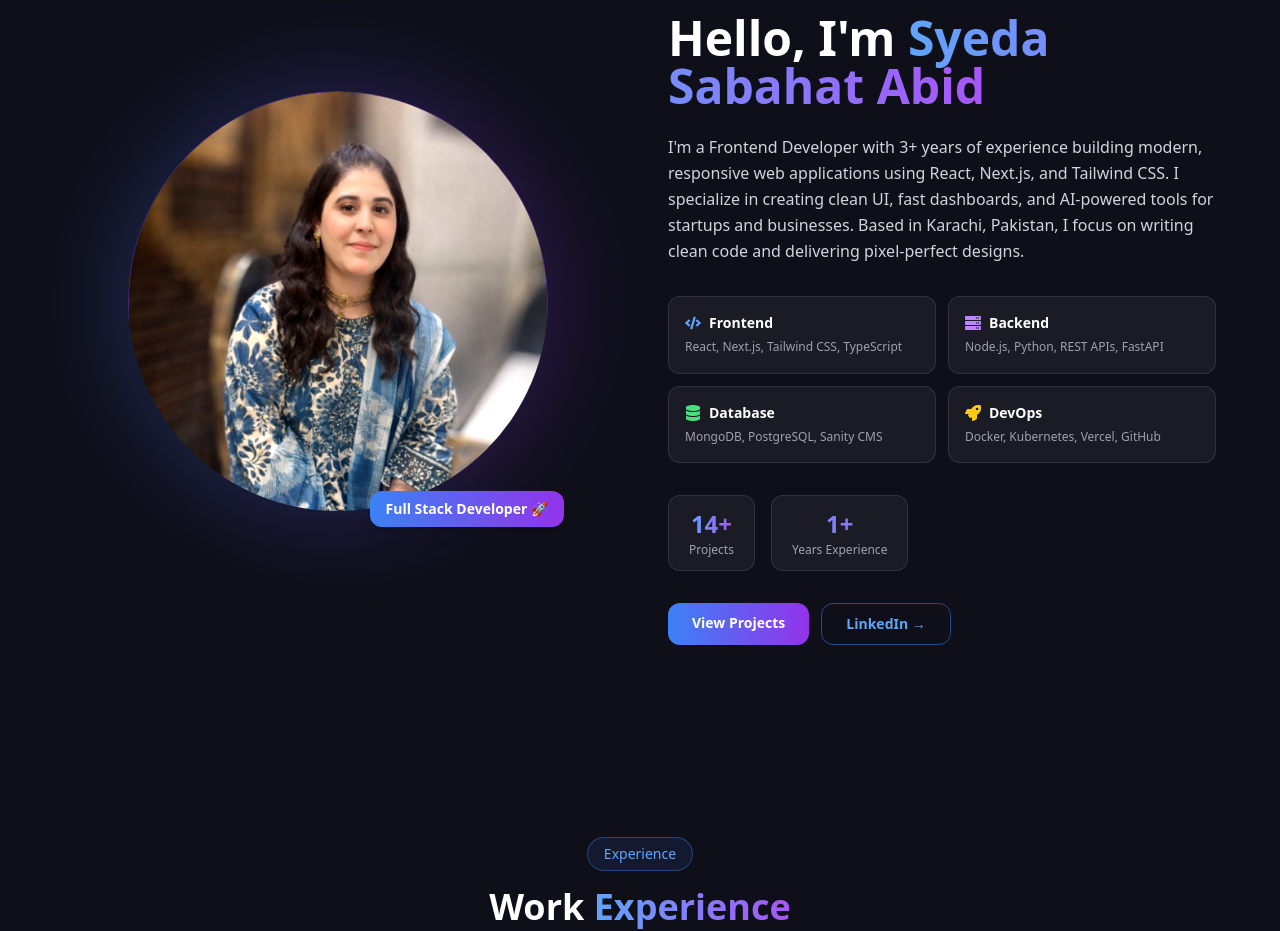
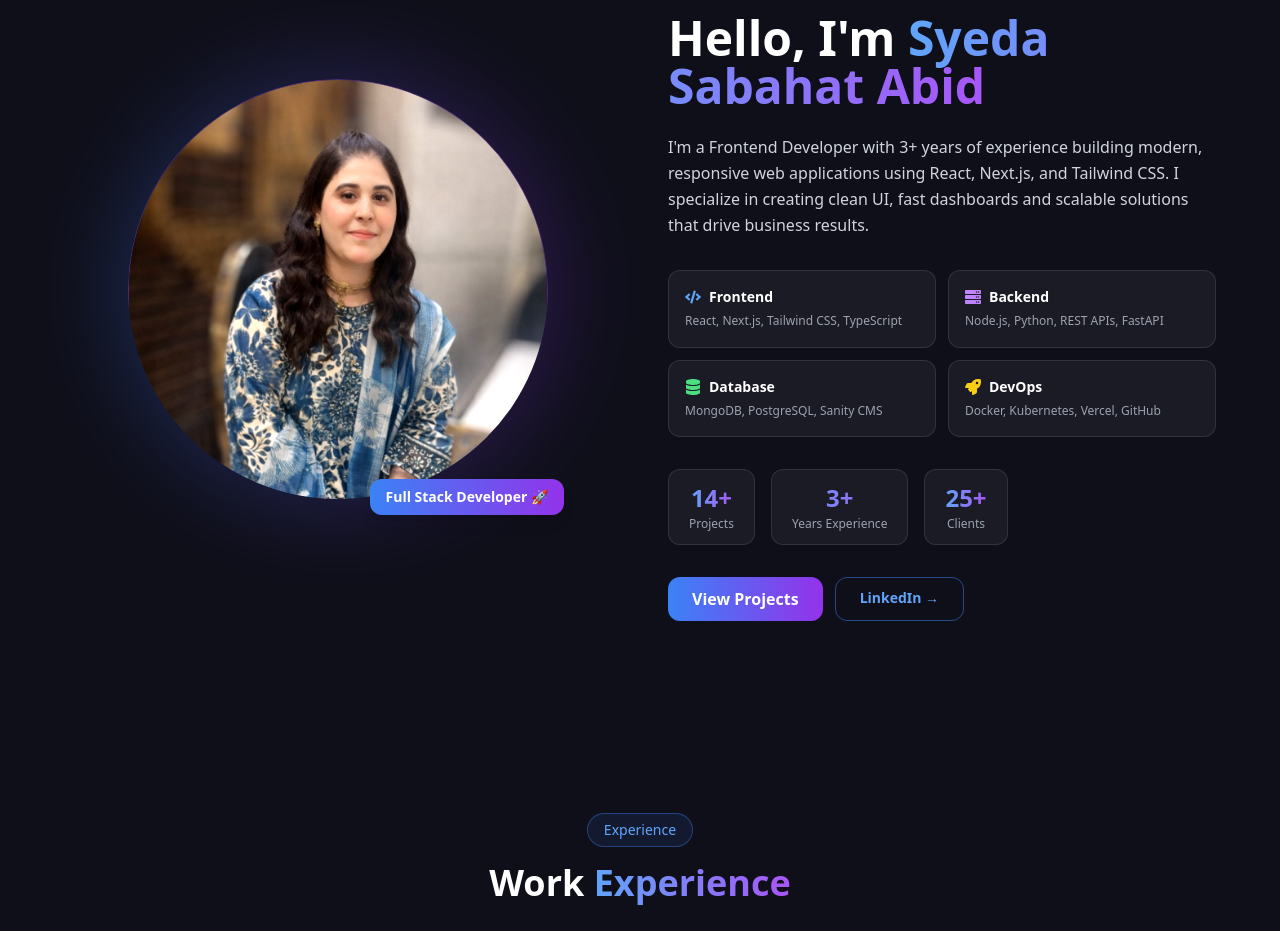
Before and after one commit to sabahatabid/saba-portfolio, a Next.js app: page / in a window 1280 px wide. Shown: the part 940-1871 px from the top of the page. Built offline with nearby package versions, Linux system fonts and the light colour scheme.

Commit message:
Fix: Restore correct stats - 3+ years experience and 25+ clients

```diff
--- a/app/src/components/About.tsx
+++ b/app/src/components/About.tsx
@@ -6,7 +6,8 @@ import { FaCode, FaServer, FaDatabase, FaRocket } from "react-icons/fa";
 
 const stats = [
   { value: "14+", label: "Projects" },
-  { value: "1+", label: "Years Experience" },
+  { value: "3+", label: "Years Experience" },
+  { value: "25+", label: "Clients" },
 ];
 
 const stack = [
@@ -70,7 +71,7 @@ const About = () => {
         </h2>
 
         <p className="text-gray-300 leading-relaxed">
-          I'm a Frontend Developer with 3+ years of experience building modern, responsive web applications using React, Next.js, and Tailwind CSS. I specialize in creating clean UI, fast dashboards, and AI-powered tools for startups and businesses. Based in Karachi, Pakistan, I focus on writing clean code and delivering pixel-perfect designs.
+          I'm a Frontend Developer with 3+ years of experience building modern, responsive web applications using React, Next.js, and Tailwind CSS. I specialize in creating clean UI, fast dashboards and scalable solutions that drive business results.
         </p>
 
         {/* Stack grid */}
@@ -109,7 +110,7 @@ const About = () => {
         <div className="flex flex-wrap gap-3 pt-2 justify-center md:justify-start">
           <a
             href="#projects"
-            className="bg-gradient-to-r from-blue-500 to-purple-600 text-white px-6 py-2.5 rounded-xl font-semibold hover:from-blue-600 hover:to-purple-700 transition-all transform hover:scale-105 text-sm"
+            className="bg-gradient-to-r from-blue-500 to-purple-600 text-white px-6 py-2.5 rounded-xl font-semibold hover:from-blue-600 hover:to-purple-700 transition-all transform hover:scale-105"
           >
             View Projects
           </a>
```
